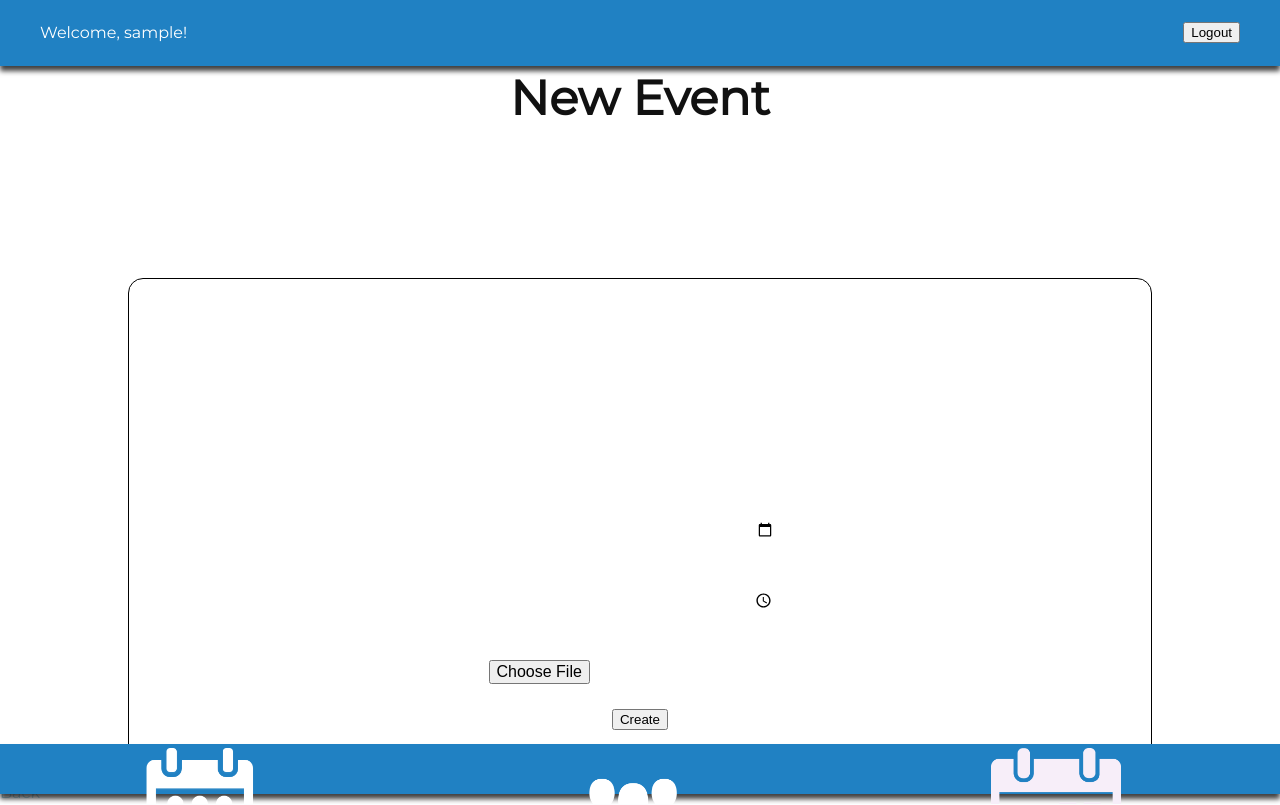
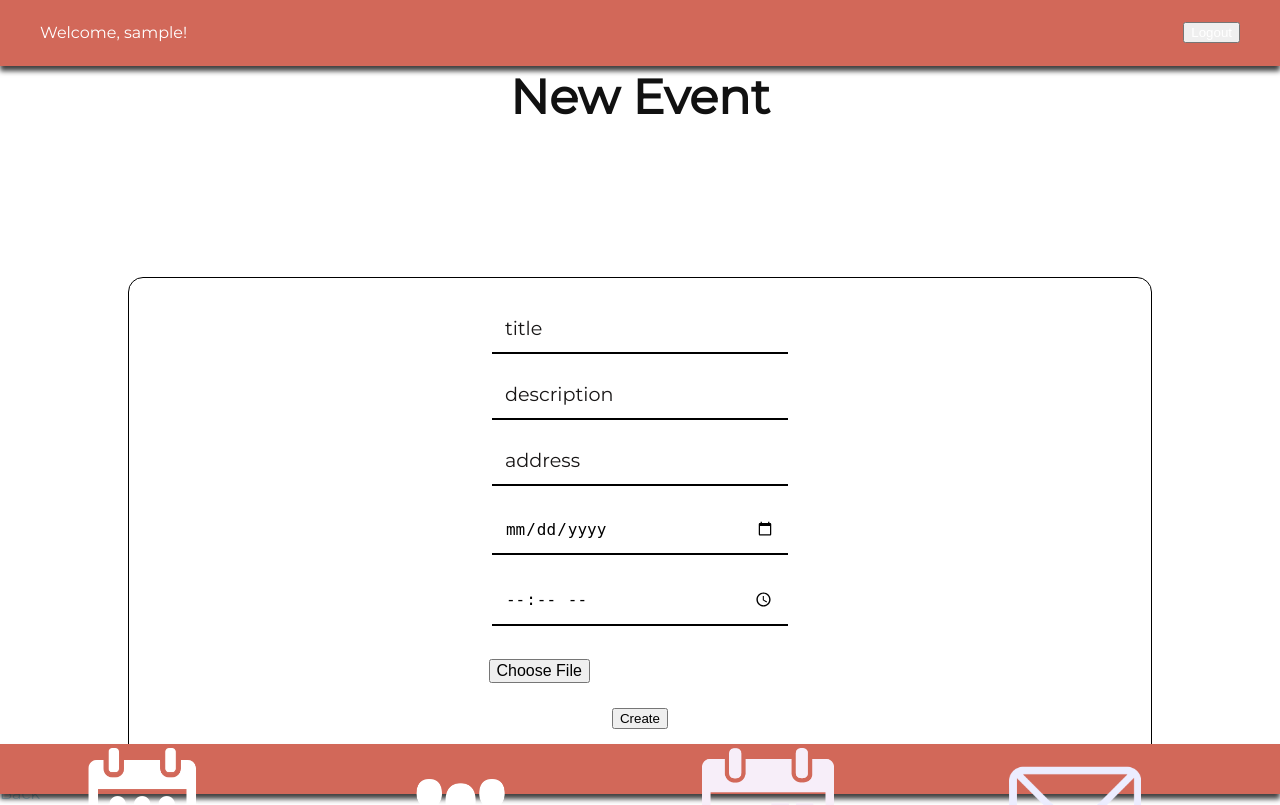
Before and after one commit to LlurensMartinez/Project2-EventUp, a Node server app: page /events/new in a window 1280 px wide. Run offline with Node 20, Linux system fonts and the light colour scheme; the visitor is signed in with stand-in values (Sample User, id 1); some libraries are stand-ins or nearby versions.

Commit message:
Css home OK

```diff
--- a/public/stylesheets/style.css
+++ b/public/stylesheets/style.css
@@ -47,6 +47,9 @@
     visibility: hidden;
 }
 
+
+/* nav-bar */
+
 .navbar {
     display: flex;
     justify-content: space-between;
@@ -56,7 +59,11 @@
     padding-left: 40px;
     padding-right: 40px;
     box-shadow: 0px 5px 5px 0px rgba(0, 0, 0, 0.75);
-        background-color: #2081C3;
+    background-color: #d26859;
+}
+
+.button-logout {
+    color: white;
 }
 
 nav button {
@@ -73,6 +80,8 @@
 .container {
     margin: 0 20px;
 }
+
+
 /* -- forms -- */
 
 .form-event {
@@ -125,12 +134,14 @@
     color: white;
 }
 
-     ::-webkit-input-placeholder {
-        color: white;
+.placeholder-white::-webkit-input-placeholder {
+    color: rgb(255, 255, 255);
     font-size: 1.2em;
     font-weight: 100;
     font-family: 'Montserrat', sans-serif;
 }
+
+
 /* WebKit */
 
 .input-hour {
@@ -161,17 +172,23 @@
 form .field.has-error input {
     border: 1px solid red;
 }
+
+
 /* Flash */
 
 .validation li {
     list-style: none;
     font-size: 17px;
 }
+
+
 /* Layout hbs */
 
 .navbar div p {
     color: white;
 }
+
+
 /* New Event hbs */
 
 .new-event-container {
@@ -184,6 +201,20 @@
 .new-event-container h2 {
     font-size: 3em;
 }
+
+.new-event-input {
+    border-bottom: 2px solid rgb(0, 0, 0);
+    color: black;
+}
+
+.new-event-input::-webkit-input-placeholder {
+    color: rgb(24, 22, 22);
+    font-size: 1.2em;
+    font-weight: 100;
+    font-family: 'Montserrat', sans-serif;
+}
+
+
 /* Index */
 
 .menu-text {
@@ -200,6 +231,8 @@
     width: 50%;
     text-transform: uppercase;
 }
+
+
 /* Index No logs hbs */
 
 .index-main {
@@ -228,37 +261,42 @@
     color: white;
     margin-top: 16%;
 }
+
+
 /* Index logs */
 
 .home-main-div {
     height: 90%;
     display: flex;
     flex-direction: column;
-        justify-content: center;
+    justify-content: space-evenly;
+    background-color: #e5e3e3;
 }
 
-    .home-main-div h1 {
+
+/* .home-main-div h1 {
     font-size: 3em;
-        color: black;
+    color: white;
     margin-top: 0;
-    }
+} */
 
 .options-home {
     display: flex;
     flex-direction: column;
     align-items: center;
+    height: 433px;
 }
 
 .menu-text2 {
+    padding-top: 54px;
+    text-align: center;
     text-decoration: none;
     font-size: 1.50em;
-        /* background-color: rgb(12, 11, 11, 0.6); */
+    background-color: rgb(12, 11, 11, 0.5);
     color: white;
-        border: 2px solid white;
     border-radius: 10px;
-        padding: 30px 50px 30px 50px;
     width: 100%;
-        height: 170px;
+    height: 100%;
     text-transform: uppercase;
 }
 
@@ -266,7 +304,7 @@
     background-position: center;
     background-size: cover;
     background-repeat: no-repeat;
-        height: 158px;
+    height: 145px;
 }
 
 .img1 {
@@ -278,8 +316,20 @@
 }
 
 .img3 {
-        background-image: url('/images/elevate-755076-unsplash.jpg');
+    background-image: url('/images/eric-ward-250010-unsplash.jpg');
 }
+
+.opacity-home {
+    background-color: rgb(44, 44, 44, 0.8);
+    border-radius: 10px;
+    display: flex;
+    flex-direction: column;
+    justify-content: space-between;
+    width: 98%;
+    margin: 4px;
+}
+
+
 /* Login.hbs */
 
 .container-login {
@@ -305,6 +355,8 @@
     align-items: center;
     width: 100%;
 }
+
+
 /* SignUp.hbs */
 
 .signup-form {
@@ -334,6 +386,8 @@
 input {
     outline: none;
 }
+
+
 /* friends.hbs */
 
 .friends-container {
@@ -347,6 +401,8 @@
 .friends-container h2 {
     font-size: 4em;
 }
+
+
 /* Events hs */
 
 .events-container {
@@ -391,6 +447,9 @@
     border: 2px solid #0016b0;
 }
 
+
+/* Nav bar footer */
+
 .navbarFooter {
     position: fixed;
     top: 93vh;
@@ -398,14 +457,14 @@
     right: 0;
     height: 50px;
     box-shadow: 0px 5px 5px 0px rgba(0, 0, 0, 0.75);
-        background-color: #2081C3;
+    background-color: #d26859;
 }
 
 .navbarFooter-container {
     display: grid;
     height: 100%;
     width: 100%;
-        grid-template-columns: 33% 33% 33%
+    grid-template-columns: 24% 24% 24% 24%
 }
 
 .navbarFooter-container div a {
@@ -417,7 +476,7 @@
 }
 
 .navbarFooter-container div a img {
-        width: 31%;
+    width: 43%;
     height: auto;
 }
 
--- a/views/auth/login.hbs
+++ b/views/auth/login.hbs
@@ -2,8 +2,8 @@
   <div class="container-login">
   <h2>Login</h2>
   <form action="/auth/login" method="POST" class="login-form">
-    <input type="text" name="username" placeholder="Username">
-    <input type="password" name="password" placeholder="Password">
+    <input class="placeholder-white" type="text" name="username" placeholder="Username">
+    <input class="placeholder-white" type="password" name="password" placeholder="Password">
     {{>flash}}
     <button class="submitButton" type="submit">Login</button>
   </form>
--- a/views/events/create-event.hbs
+++ b/views/events/create-event.hbs
@@ -3,11 +3,11 @@
 
   <form action="/events/new" method="POST" enctype="multipart/form-data" class="form-event">
     <div class="options-home">
-      <input type="text" name="title" placeholder="title">
-      <input type="text" name="description" placeholder="description">
-      <input type="text" name="address" placeholder="address">
-      <input type="date" name="dateEvent" placeholder="date">
-      <input type="time" name="time" placeholder="time">
+      <input class="new-event-input" type="text" name="title" placeholder="title">
+      <input  class="new-event-input" type="text" name="description" placeholder="description">
+      <input class="new-event-input" type="text" name="address" placeholder="address">
+      <input class="new-event-input" type="date" name="dateEvent" placeholder="date">
+      <input class="new-event-input" type="time" name="time" placeholder="time">
 
       <div>
         <input type="file" name="image" placeholder="Upload a picture for the event">
--- a/views/layout.hbs
+++ b/views/layout.hbs
@@ -16,9 +16,9 @@
     <div>
       <p>Welcome, {{currentUser.username}}!</p>
     </div>
-    <div>
+    <div class="navbar-div">
       <form action="/auth/logout" method="POST">
-        <button type="submit">Logout</button>
+        <button class="button-logout" type="submit">Logout</button>
       </form>
     </div>
 
@@ -46,6 +46,10 @@
          <div>
            <a href="/events"><img src="/images/eventos.png" alt="Events"></a>
         </div>
+
+        <div>
+           <a href="/messages"><img src="/images/sobre.png" alt="Events"></a>
+        </div>
     </div>
   </nav>
   {{/if}}
```
Also changed, not shown: views/auth/signup.hbs (+4 -4 lines), views/index.hbs (+11 -5 lines), public/images/eric-ward-250010-unsplash.jpg (added), public/images/sobre.png (added). Lines whose indentation alone changed are shown as unchanged.
